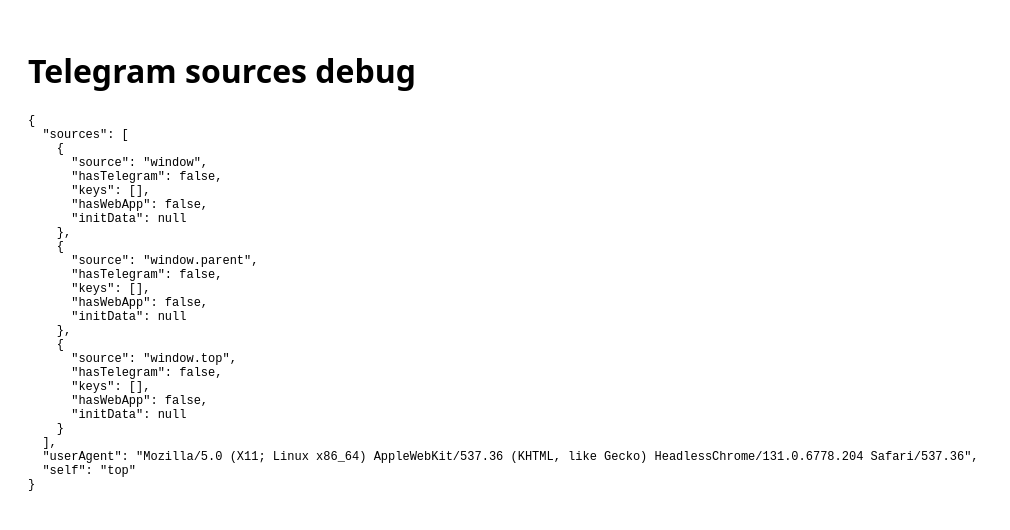
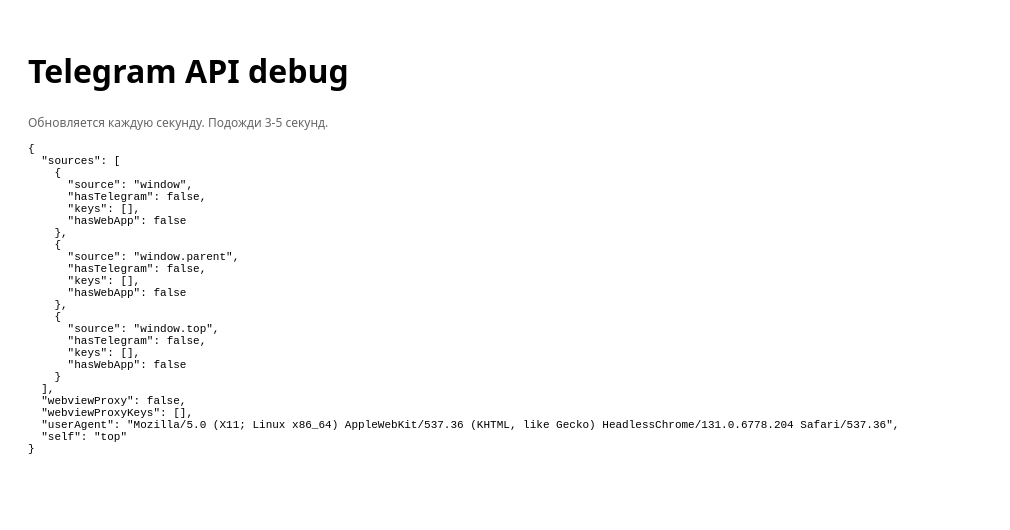
Before and after one commit to Gymnasium22/cycleflow2, a React (Vite) app: page / in a window 1280 px wide. Shown: the top 530 px of the page, without its empty margins (0-1010 px from the left). Built offline with nearby package versions, Linux system fonts and the light colour scheme.

Commit message:
Add live Telegram API debug with multiple sources

```diff
--- a/src/main.jsx
+++ b/src/main.jsx
@@ -1,4 +1,5 @@
 import { createRoot } from 'react-dom/client'
+import { useState, useEffect } from 'react'
 
 window.onerror = function (message, source, lineno, colno, error) {
   const root = document.getElementById('root')
@@ -20,26 +21,36 @@
     { name: 'window.top', obj: window.top?.Telegram },
   ]
 
-  return sources.map((s) => ({
-    source: s.name,
-    hasTelegram: typeof s.obj !== 'undefined',
-    keys: s.obj ? Object.keys(s.obj) : [],
-    hasWebApp: !!(s.obj && s.obj.WebApp),
-    initData: s.obj?.WebApp?.initData || null,
-  }))
+  return {
+    sources: sources.map((s) => ({
+      source: s.name,
+      hasTelegram: typeof s.obj !== 'undefined',
+      keys: s.obj ? Object.keys(s.obj) : [],
+      hasWebApp: !!(s.obj && s.obj.WebApp),
+    })),
+    webviewProxy: typeof window.TelegramWebviewProxy !== 'undefined',
+    webviewProxyKeys: window.TelegramWebviewProxy ? Object.keys(window.TelegramWebviewProxy) : [],
+    userAgent: navigator.userAgent,
+    self: window.self === window.top ? 'top' : 'iframe',
+  }
 }
 
 function App() {
-  const info = {
-    sources: getTelegramInfo(),
-    userAgent: navigator.userAgent,
-    self: window.self === window.top ? 'top' : 'iframe',
-  }
+  const [info, setInfo] = useState(getTelegramInfo())
+
+  useEffect(() => {
+    const interval = setInterval(() => {
+      setInfo(getTelegramInfo())
+    }, 1000)
+
+    return () => clearInterval(interval)
+  }, [])
 
   return (
     <div style={{ padding: 20, fontFamily: 'system-ui, sans-serif' }}>
-      <h1>Telegram sources debug</h1>
-      <pre style={{ whiteSpace: 'pre-wrap', fontSize: 12 }}>
+      <h1>Telegram API debug</h1>
+      <p style={{ fontSize: 12, color: '#666' }}>Обновляется каждую секунду. Подожди 3-5 секунд.</p>
+      <pre style={{ whiteSpace: 'pre-wrap', fontSize: 11 }}>
         {JSON.stringify(info, null, 2)}
       </pre>
     </div>
```
